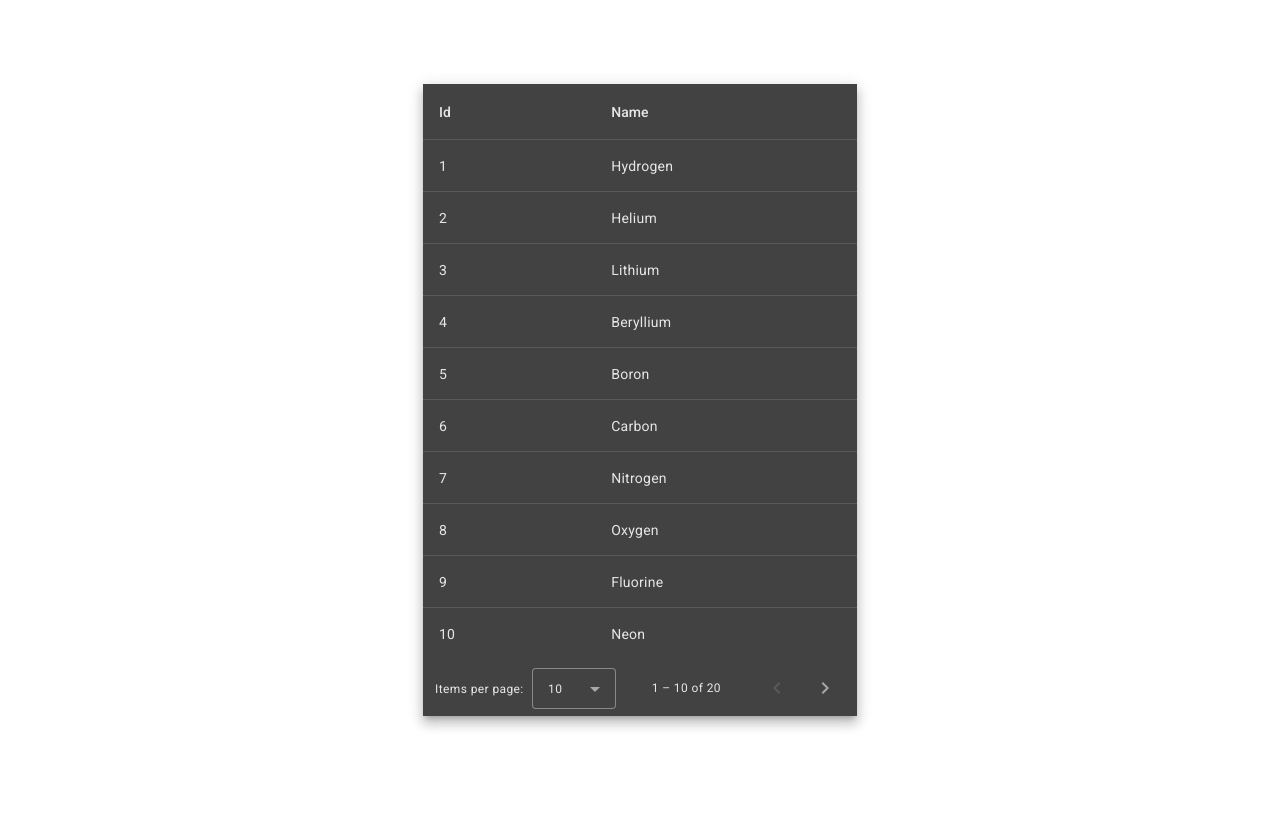
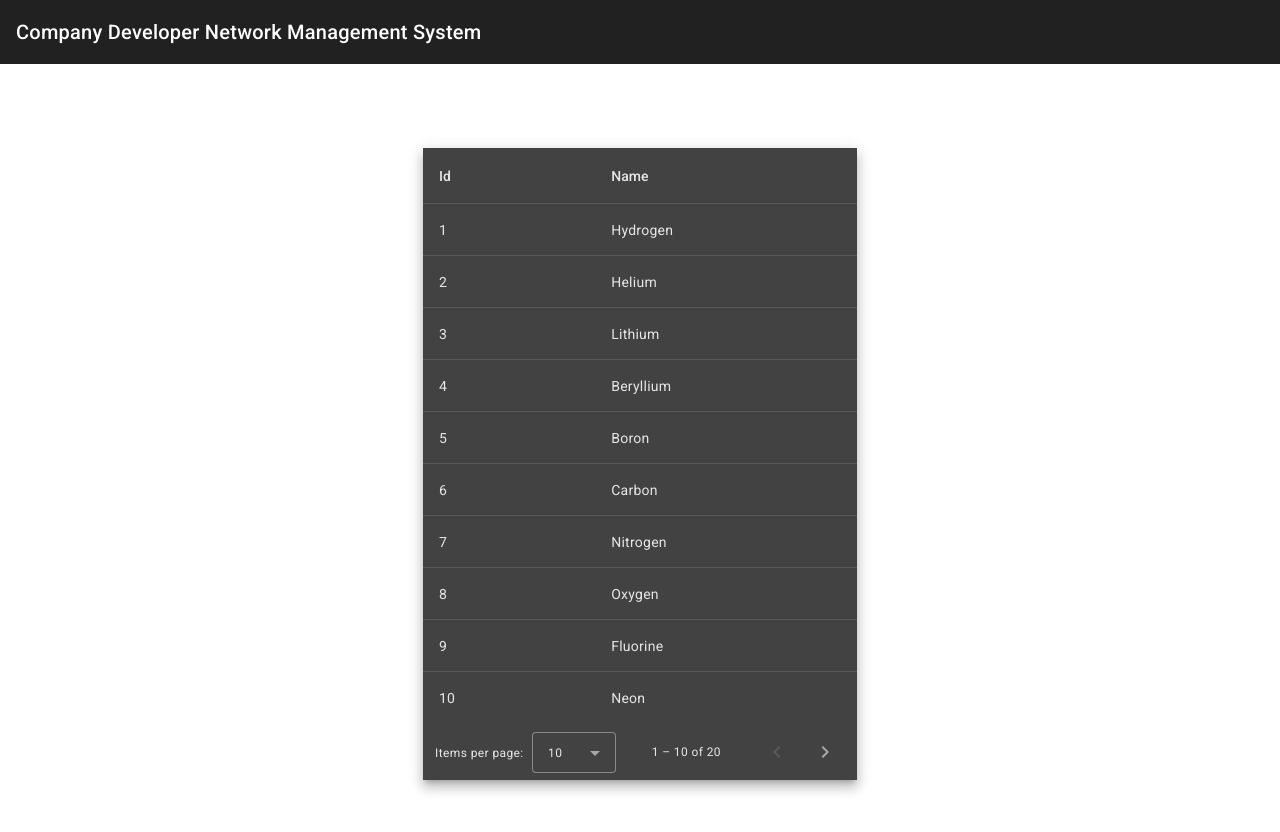
Before and after one commit to thianhao/cdn-frontend, an Angular app: page /home in a window 1280 px wide. Shown: the top 832 px of the page. Before the commit the page ends 800 px from the top, so only its background shows below. Built offline with nearby package versions, Linux system fonts and the light colour scheme.

Commit message:
Added toolbar

```diff
--- a/src/app/app.component.html
+++ b/src/app/app.component.html
@@ -1,3 +1,6 @@
+<mat-toolbar>
+  <span>Company Developer Network Management System</span>
+</mat-toolbar>
 <div class="content">
   <router-outlet></router-outlet>
 </div>
```
Also changed, not shown: src/app/app.module.ts (+6 -1 lines).
